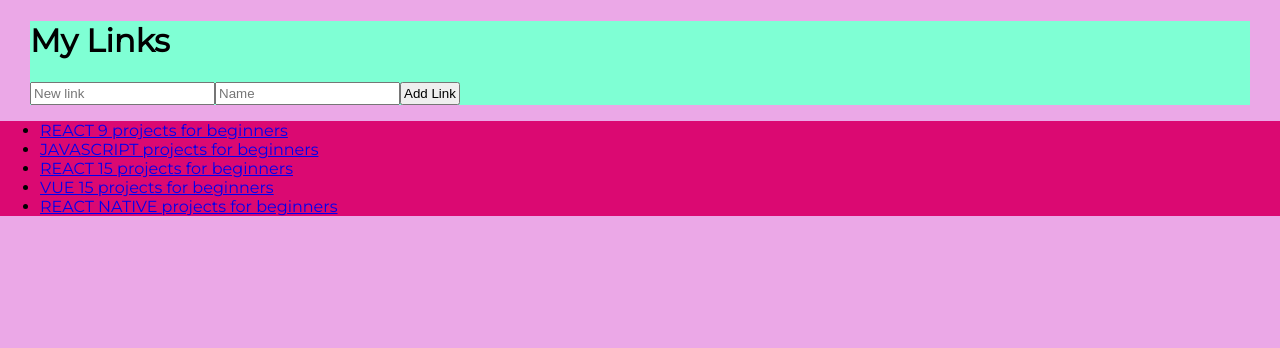
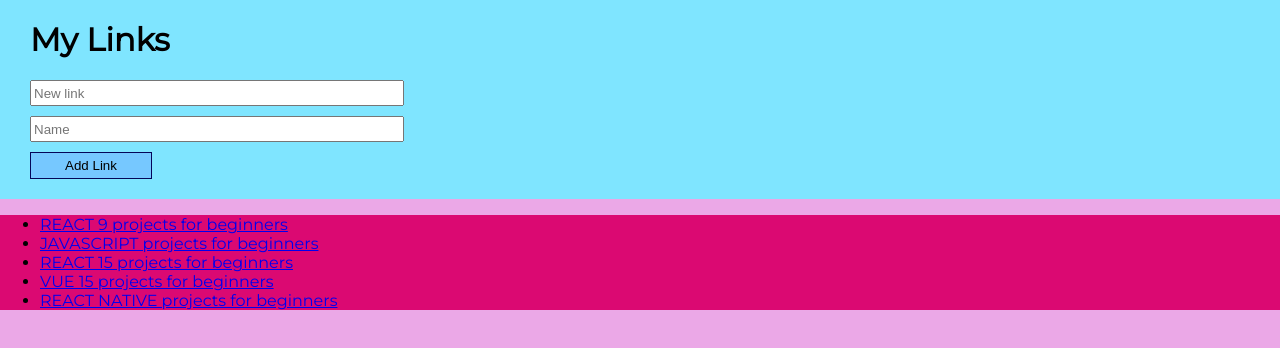
Before and after one commit to Alba44/MyLists, a React (Create React App) app: page / in a window 1280 px wide. Shown: the top 348 px of the page. Built offline with nearby package versions, Linux system fonts and the light colour scheme; what redux-immutable-state-invariant would draw is missing.

Commit message:
Header basic styling

```diff
--- a/src/components/header/Header.css
+++ b/src/components/header/Header.css
@@ -1,22 +1,33 @@
 header {
-  background-color: aquamarine;
-  margin: 0 30px;
+  background-color: #7fe5ff;
+  padding: 20px 30px;
+}
+
+header .header_title {
+  margin-top: 0;
 }
 
 header .header_inputs-container {
   display: -webkit-box;
   display: -ms-flexbox;
   display: flex;
+  -webkit-box-orient: vertical;
+  -webkit-box-direction: normal;
+      -ms-flex-direction: column;
+          flex-direction: column;
+}
+
+header .header_inputs-container .input-box {
+  width: 30%;
+  height: 20px;
+  margin-bottom: 10px;
 }
 
 header .header_inputs-container .add-link {
-  padding: 2px;
-  display: -webkit-box;
-  display: -ms-flexbox;
-  display: flex;
-  -webkit-box-pack: center;
-      -ms-flex-pack: center;
-          justify-content: center;
+  width: 10%;
+  padding: 5px;
   cursor: pointer;
+  background-color: #76c8ff;
+  border: 1px solid #050558;
 }
 /*# sourceMappingURL=Header.css.map */
--- a/src/components/header/Header.scss
+++ b/src/components/header/Header.scss
@@ -1,15 +1,28 @@
 header {
-    background-color: aquamarine;
-    margin: 0 30px;
+    background-color: rgb(127, 229, 255);
+    padding: 20px 30px;
+
+    .header_title{
+        margin-top: 0;
+    }
 
     .header_inputs-container{
         display: flex;
+        flex-direction: column;
+
+        .input-box{
+            width: 30%;
+            height: 20px;
+            margin-bottom: 10px;
+        }
+
 
         .add-link{
-            padding: 2px;
-            display: flex;
-            justify-content: center;
+            width: 10%;
+            padding: 5px;
             cursor: pointer;
+            background-color: rgb(118, 200, 255);
+            border: 1px solid rgb(5, 5, 88);
         }
     }
 }
--- a/src/index.css
+++ b/src/index.css
@@ -1,5 +1,6 @@
 body {
   margin: 0;
+  padding: 0;
   font-family: 'Montserrat', sans-serif;
   -webkit-font-smoothing: antialiased;
   -moz-osx-font-smoothing: grayscale;
```
Also changed, not shown: 1 other file (tests, documents, lock files or other folders).
